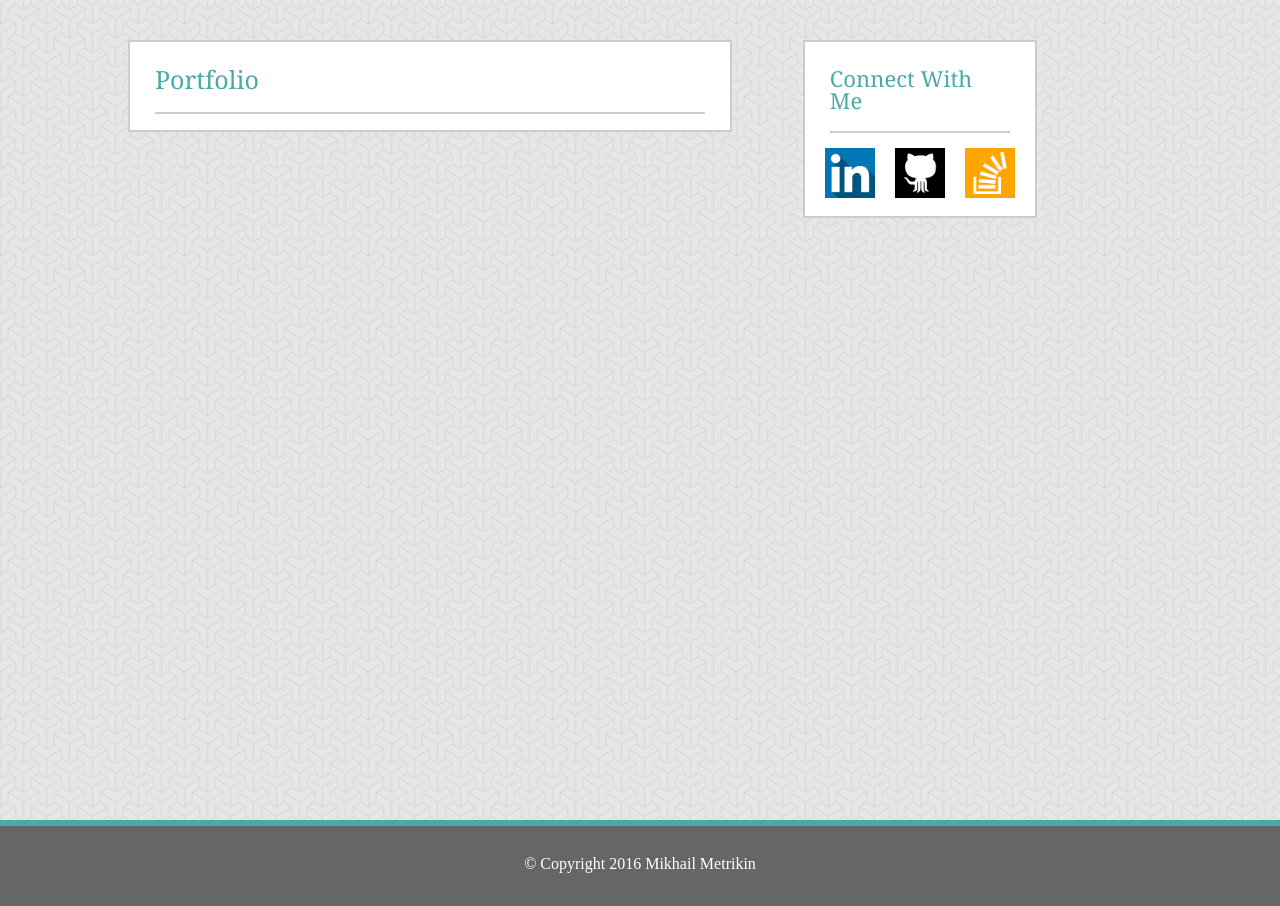
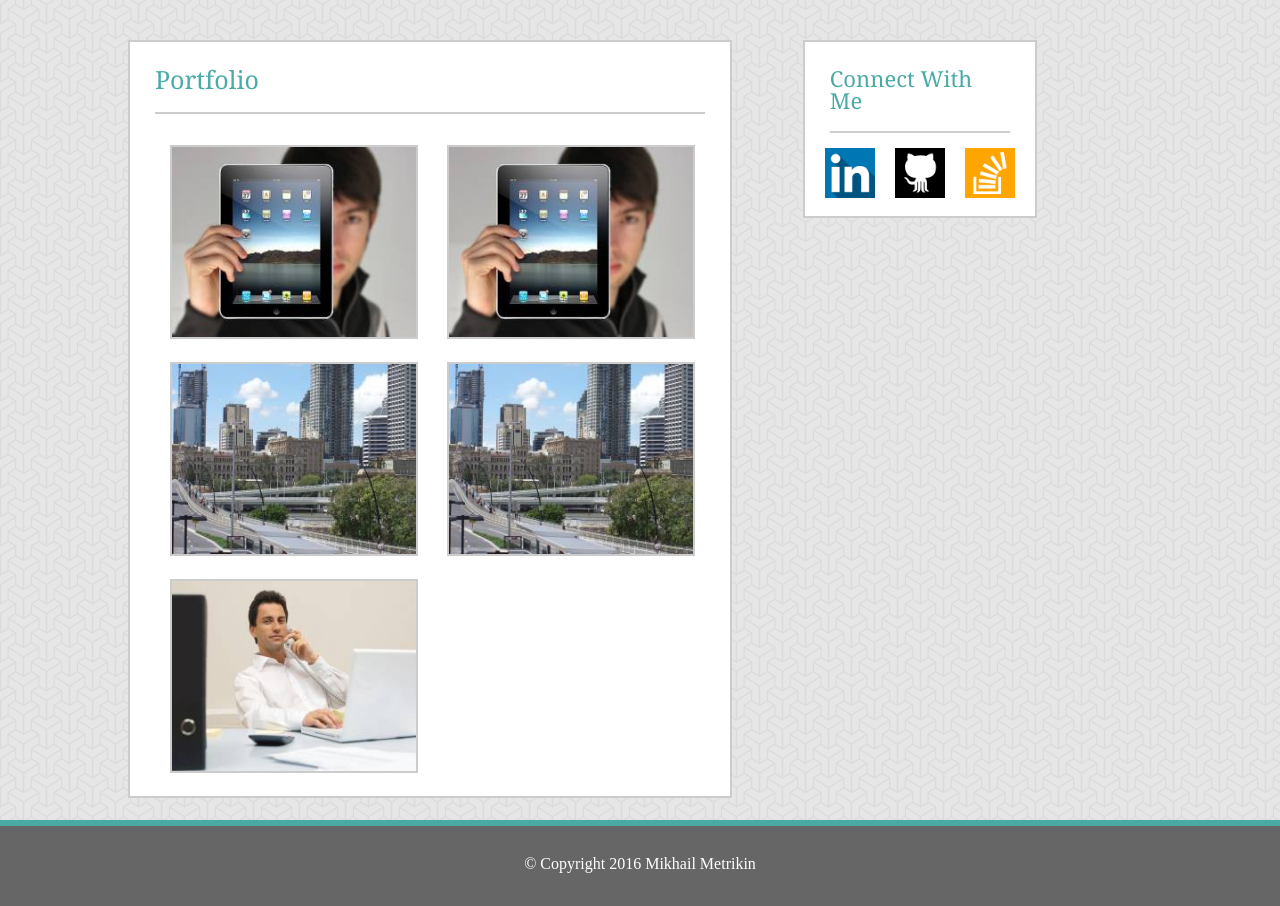
Before and after one commit to VolkRiot/Basic-Portfolio, a PHP site: page /portfolio.html in a window 1280 px wide. Shown: the part 82-988 px from the top of the page. Run offline with PHP 8.4, Linux system fonts and the light colour scheme.

Commit message:
Images set in Profiles along with cool CSS

```diff
--- a/assets/css/style.css
+++ b/assets/css/style.css
@@ -81,6 +81,10 @@ a:hover{
     background-color: white;
 }
 
+#portfolioDiv{
+    padding: 0 25px 15px 25px;
+}
+
 #headshot {
     position: relative;
     margin-top: 20px;
@@ -89,6 +93,17 @@ a:hover{
     height: 150px;
     width: 190px;
     border: 1px solid #CCCCCC;
+}
+
+.profileImg{
+    width: 244px;
+    height: 190px;
+    margin: 15px 10px 5px 15px;
+    border: 2px solid #CCCCCC;
+}
+
+.profileImg:hover{
+    border: 2px solid #4aaaa5;
 }
 
 .writtenBio{
--- a/portfolio.html
+++ b/portfolio.html
@@ -31,10 +31,13 @@
             <div class="mainDiv" id="portfolioDiv">
 
                 <h2 class="headingContainer" id="portfolioText">Portfolio</h2>
-				<img src="" alt="">
-				<img src="" alt="">
-				<img src="" alt="">
-				<img src="" alt="">
+                <br>
+                <a href="#"><img class="profileImg" src="assets/images/imgtech.jpg" alt=""></a>
+                <a href="#"><img class="profileImg" src="assets/images/imgtech.jpg" alt=""></a>
+                <a href="#"><img class="profileImg" src="assets/images/imgcity.jpg" alt=""></a>
+                <a href="#"><img class="profileImg" src="assets/images/imgcity.jpg" alt=""></a>
+                <a href="#"><img class="profileImg" src="assets/images/imgbusiness.jpg" alt=""></a>
+                <!--<img class="profileImg" src="assets/images/imgtech.jpg" alt="">-->
 
 			</div>
 
```
Also changed, not shown: assets/images/imgbusiness.jpg (added), assets/images/imgcity.jpg (added), assets/images/imgtech.jpg (added), 1 other file.
